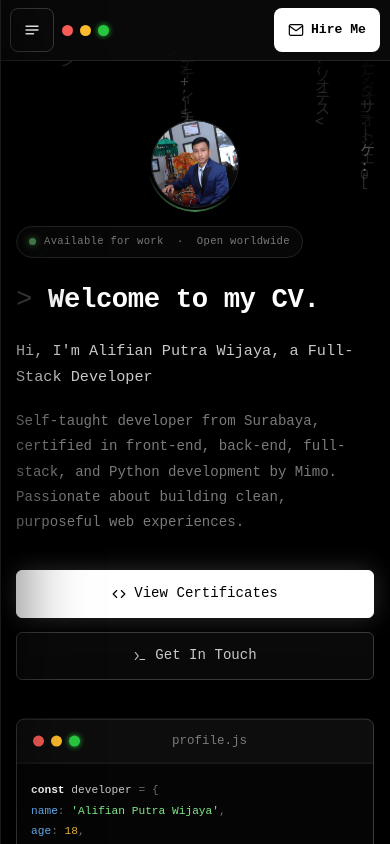
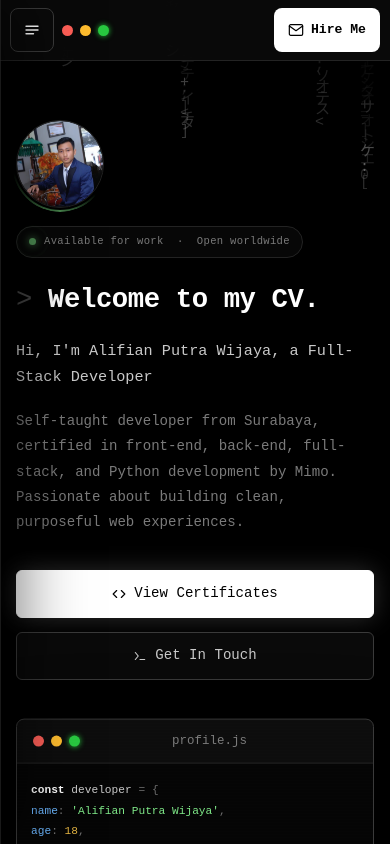
Before and after one commit to alifiancode/alifian-cv, a React (Vite) app: page / in a window 390 px wide. Shown: the top 844 px of the page. Built offline with nearby package versions, Linux system fonts and the light colour scheme.

Commit message:
Fix: profile picture position

```diff
--- a/src/components/sections/Hero/Hero.css
+++ b/src/components/sections/Hero/Hero.css
@@ -321,7 +321,7 @@
 
 @media (max-width: 960px) {
   .hero__top { flex-direction: column; gap: 0; }
-  .hero__avatar { width: 112px; height: 112px; margin-bottom: 24px; align-self: center; }
+  .hero__avatar { width: 112px; height: 112px; margin-bottom: 24px; }
 }
 
 @media (max-width: 900px) {
```
